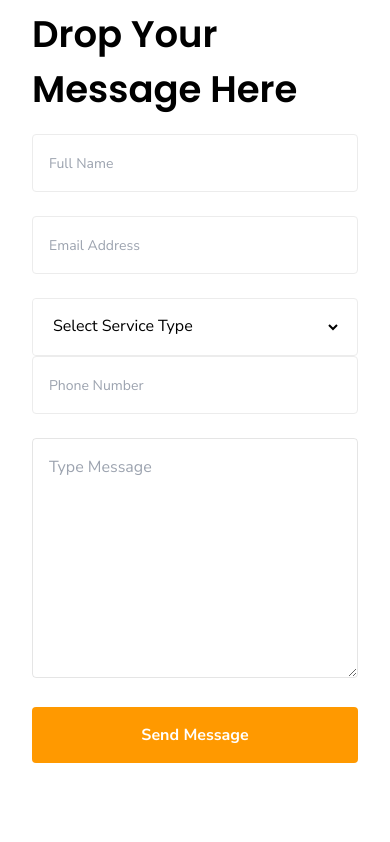
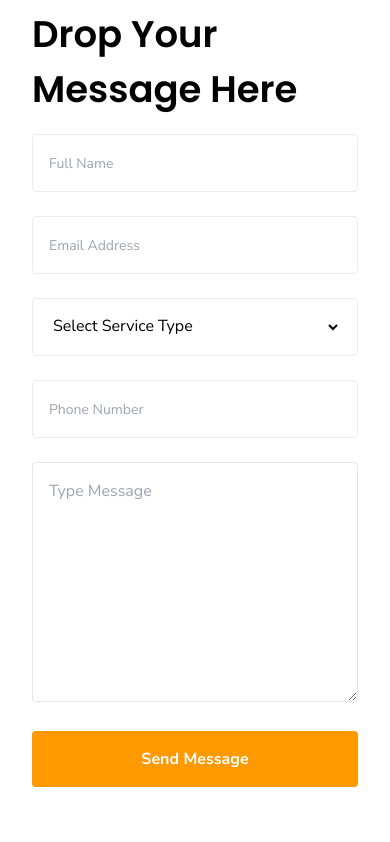
Before and after one commit to joelebukatobi/imperial-comfort-suites, a Next.js app in the folder frontend/: page /contact in a window 390 px wide. Shown: the part 698-1540 px from the top of the page. Built offline with nearby package versions, Linux system fonts and the light colour scheme.

Commit message:
Worked on clashing styles

```diff
--- a/frontend/src/assets/styles/global/pages/about.module.scss
+++ b/frontend/src/assets/styles/global/pages/about.module.scss
@@ -1,3 +1,4 @@
+#global {
   .about {
     & header {
       & span {
@@ -48,3 +49,4 @@
       }
     }
   }
+}
--- a/frontend/src/assets/styles/global/pages/contact.module.scss
+++ b/frontend/src/assets/styles/global/pages/contact.module.scss
@@ -1,3 +1,4 @@
+#global {
   .contact {
     //
     margin: 0 auto;
@@ -25,3 +26,4 @@
       }
     }
   }
+}
--- a/frontend/src/assets/styles/global/pages/index.module.scss
+++ b/frontend/src/assets/styles/global/pages/index.module.scss
@@ -1,3 +1,4 @@
+#global {
   .index {
     & header {
       & span {
@@ -167,3 +168,4 @@
       }
     }
   }
+}
--- a/frontend/src/assets/styles/global/pages/listing.module.scss
+++ b/frontend/src/assets/styles/global/pages/listing.module.scss
@@ -1,4 +1,6 @@
-.listings {
-  //
-  @apply mt-[20.8rem] mb-[20.8rem] flex flex-wrap gap-y-[3.2rem] md:gap-y-0 md:flex-nowrap md:justify-between gap-x-[2.4rem];
+#global {
+  .listings {
+    //
+    @apply mt-[20.8rem] mb-[20.8rem] flex flex-wrap gap-y-[3.2rem] md:gap-y-0 md:flex-nowrap md:justify-between gap-x-[2.4rem];
+  }
 }
```
Lines whose indentation alone changed are shown as unchanged.
